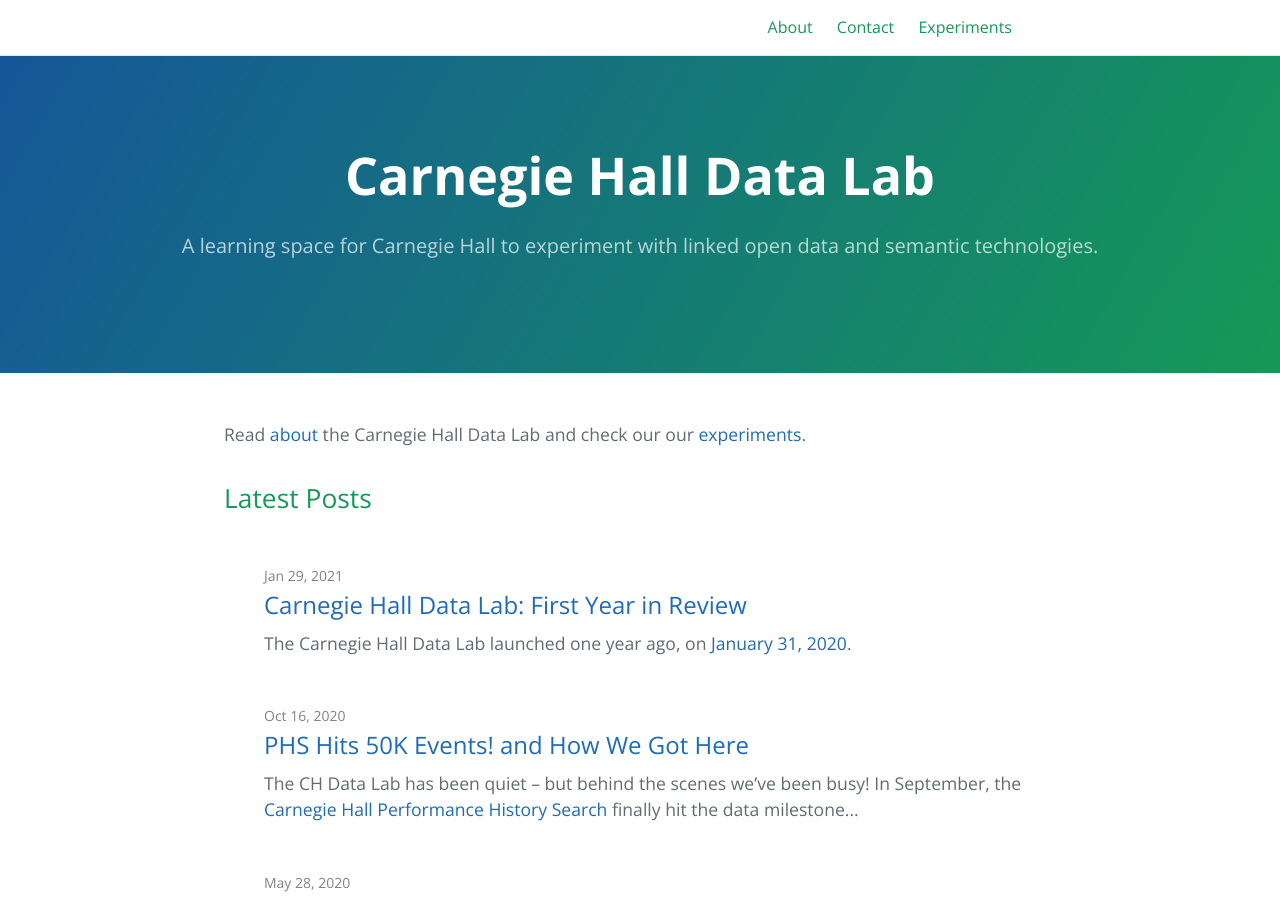
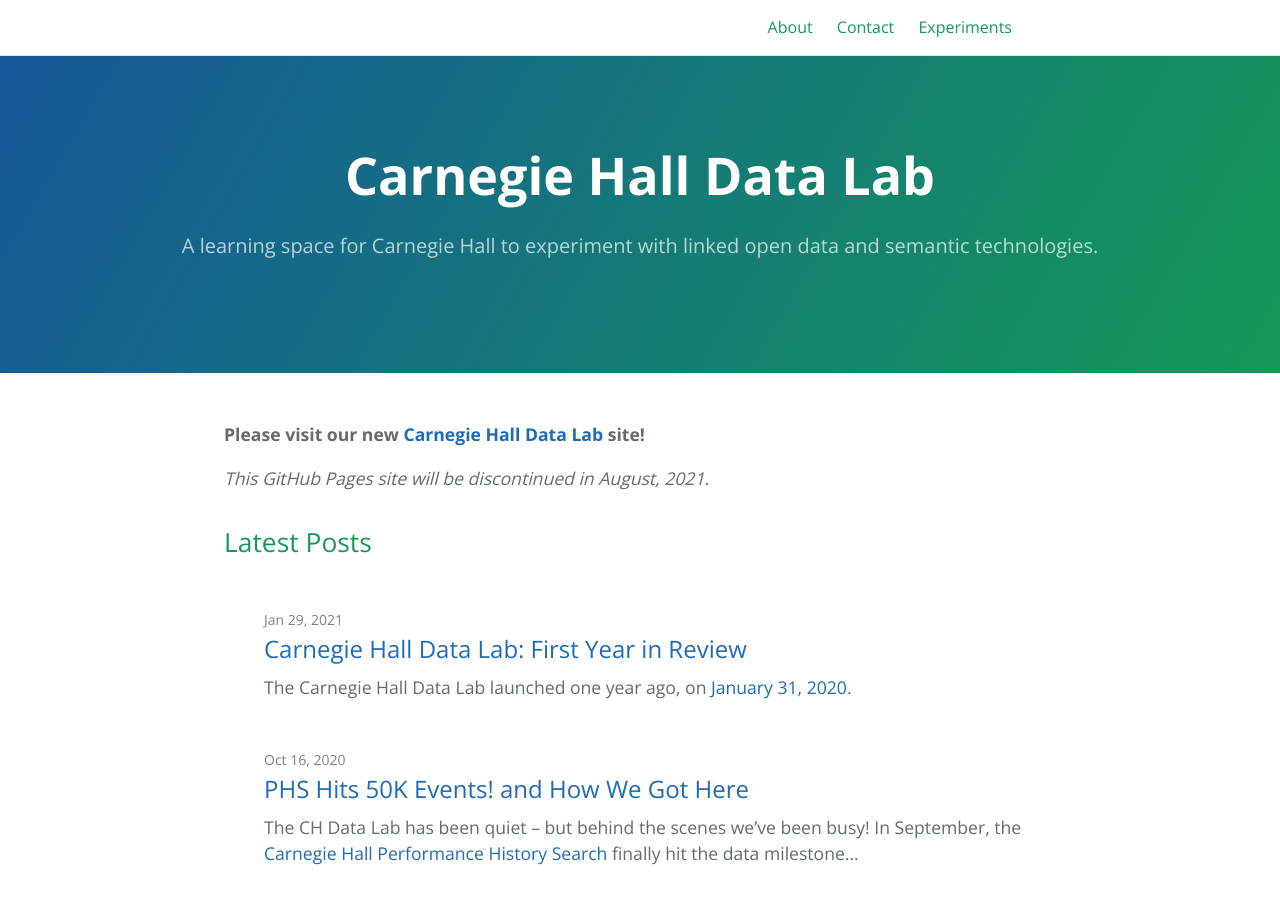
Before and after one commit to CarnegieHall/datalab, a Jekyll site: the page built from index.md, in a window 1280 px wide and 900 px high. Built offline with Jekyll 4.4.1, drawn with Linux system fonts in a browser that asks for light colours.

Commit message:
Add link to new site and discontinue notice

```diff
--- a/index.md
+++ b/index.md
@@ -8,4 +8,6 @@
 layout: home
 ---
 
-Read [about](/about.md) the Carnegie Hall Data Lab and check our our [experiments](experiments.md).
+**Please visit our new <a href="http://data.carnegiehall.org/datalab/">Carnegie Hall Data Lab</a> site!**
+
+*This GitHub Pages site will be discontinued in August, 2021.*
```
